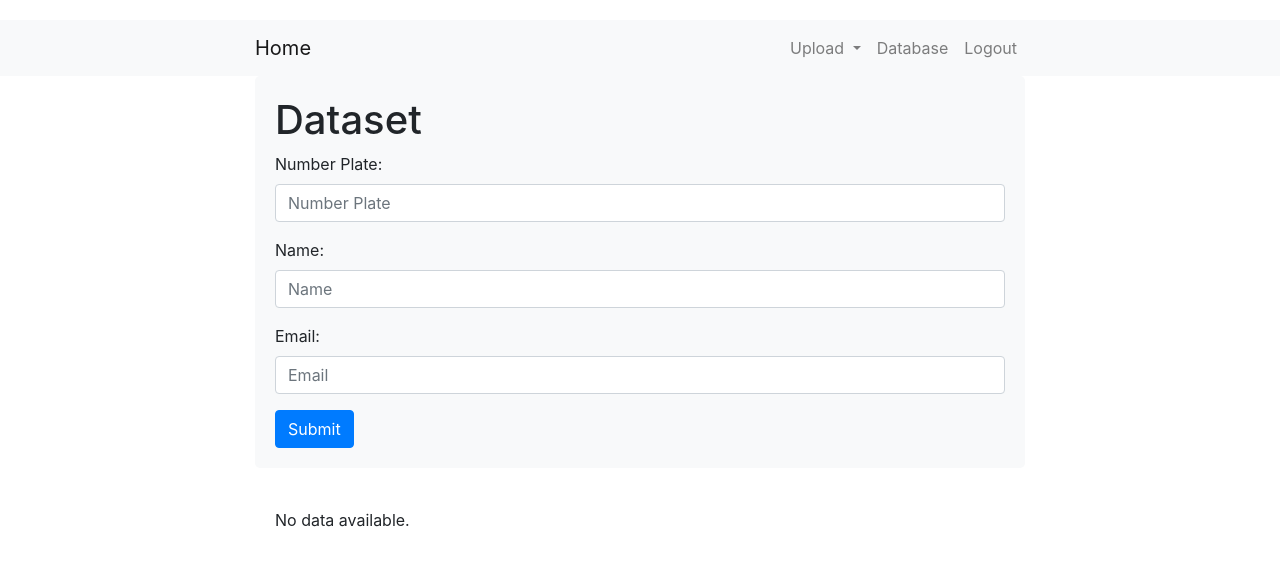
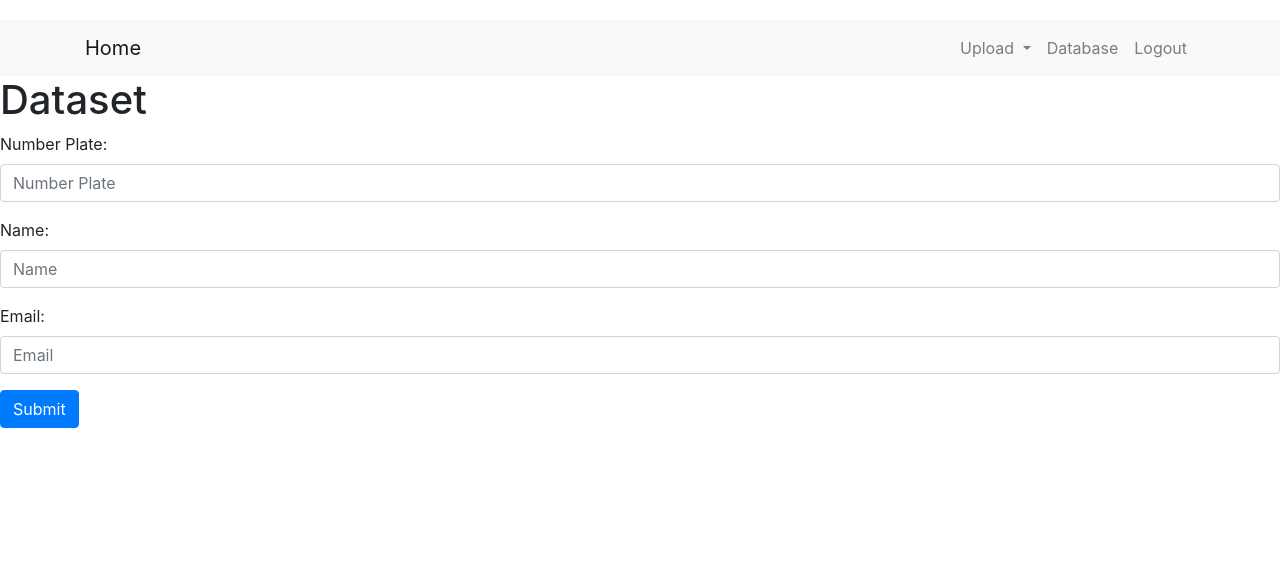
Before and after one commit to rahulmuggalla/Helmet-Detection-with-License-Plate-Recognition-and-Email-Notification-System, a Python web app: template templates/dataset.html in a window 1280 px wide. Shown: the top 567 px of the page. Run offline with Jinja, Linux system fonts and the light colour scheme; the template is opened without the code that fills it, so the values that code supplies are empty.

Commit message:
Update dataset.html

```diff
--- a/templates/dataset.html
+++ b/templates/dataset.html
@@ -10,19 +10,6 @@
         body {
             padding-top: 20px;
         }
-
-        .container {
-            max-width: 800px;
-        }
-
-        .form-container {
-            background-color: #f8f9fa;
-            padding: 20px;
-            margin-bottom: 20px;
-            border-radius: 5px;
-        }
-
-        .table-container {
             background-color: #fff;
             padding: 20px;
             border-radius: 5px;
@@ -66,19 +53,6 @@
         </div>
     </nav>
 
-    <div class="container">
-        {% with messages = get_flashed_messages() %}
-            {% if messages %}
-                <div class="alert alert-info">
-                    <ul>
-                        {% for message in messages %}
-                        <li>{{ message }}</li>
-                        {% endfor %}
-                    </ul>
-                </div>
-            {% endif %}
-        {% endwith %}
-
         <div class="form-container">
             <h1>Dataset</h1>
             <form method="POST">
@@ -99,16 +73,6 @@
         </div>
 
         <div class="table-container">
-            {% if data %}
-                <table class="table table-bordered">
-                    <thead>
-                        <tr>
-                            <th>Number Plate</th>
-                            <th>Name</th>
-                            <th>Email</th>
-                            <th>Options</th>
-                        </tr>
-                    </thead>
                     <tbody>
                         {% for row in data %}
                             <tr>
@@ -121,12 +85,6 @@
                                 </td>
                             </tr>
                         {% endfor %}
-                    </tbody>
-                </table>
-            {% else %}
-                <p>No data available.</p>
-            {% endif %}
-        </div>
     </div>
 
     <script src="https://cdn.jsdelivr.net/npm/jquery@3.5.1/dist/jquery.slim.min.js"></script>
```
